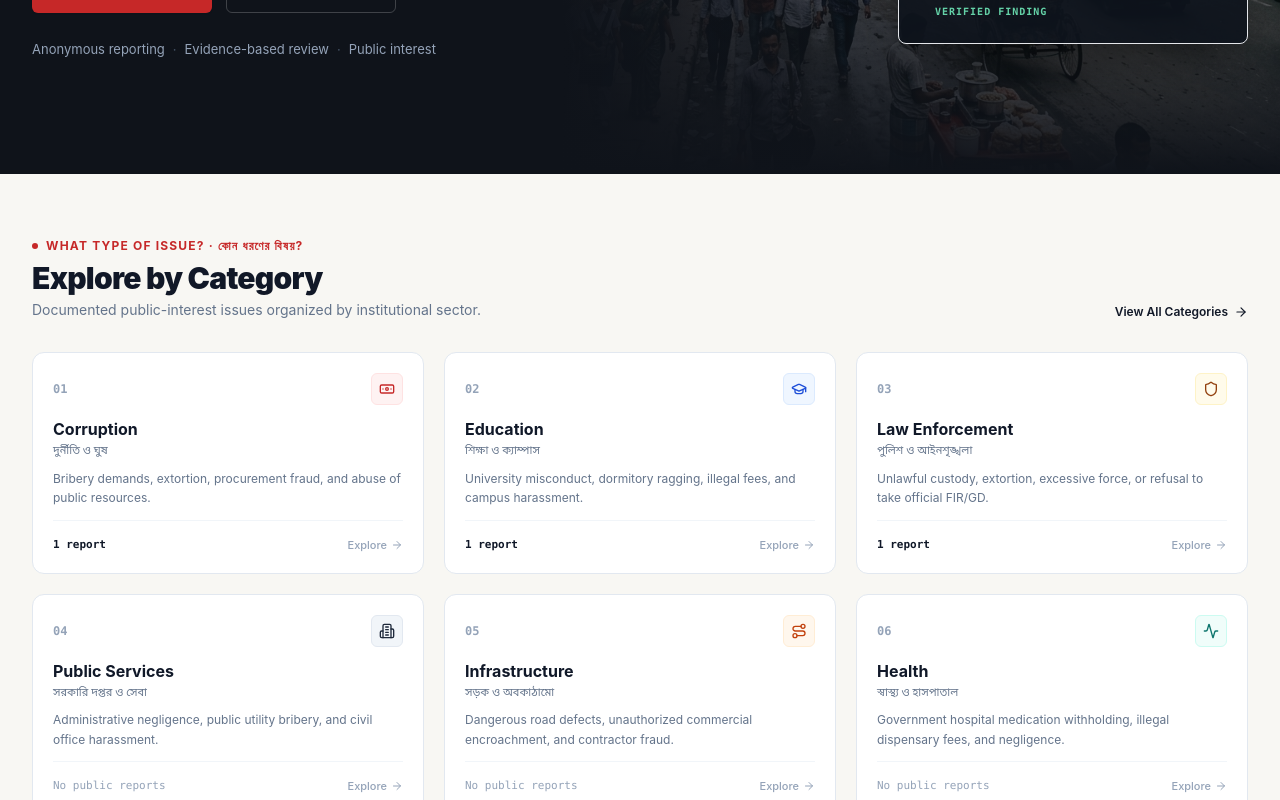
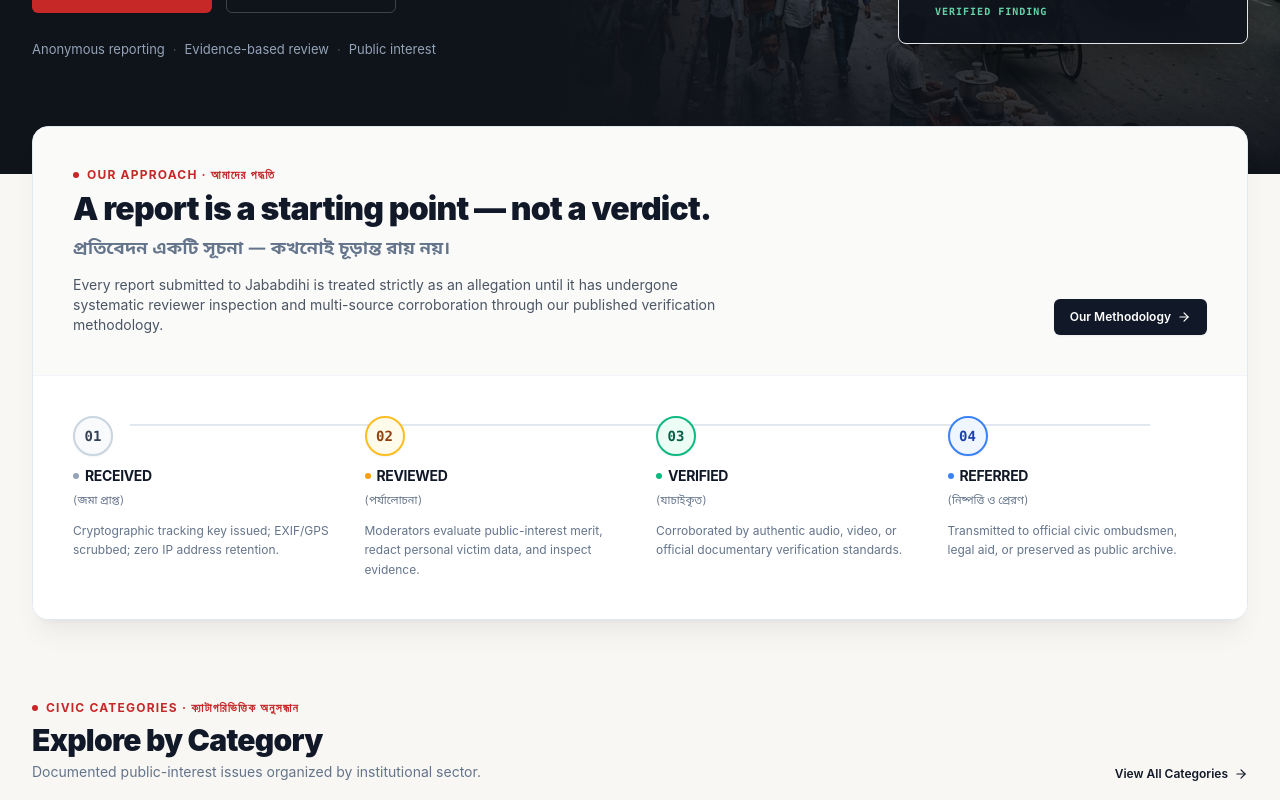
Before and after one commit to siaym/jababdhihi, a Next.js app: page / in a window 1280 px wide. Shown: the part 540-1340 px from the top of the page. Built offline with nearby package versions, Linux system fonts and the light colour scheme; no server answers.

Commit message:
revert(banner): restore 'A report is a starting point — not a verdict' section to previous state and hero-overlap position

```diff
--- a/src/app/page.tsx
+++ b/src/app/page.tsx
@@ -283,16 +283,21 @@
       </section>
 
       {/* ===================================================================
-          2. CATEGORY SECTION ("What type of issue? / Explore by Category")
+          2. ACCOUNTABILITY DOCTRINE BANNER (Overlapping Floating Transition)
          =================================================================== */}
-      <section id="categories" className="max-w-[1440px] mx-auto px-4 sm:px-6 lg:px-8 py-12 sm:py-16">
+      <AccountabilityDoctrineBanner className="relative z-20 -mt-6 sm:-mt-10 lg:-mt-12 pb-4 sm:pb-6" />
+
+      {/* ===================================================================
+          3. CATEGORY SECTION ("Explore by Category")
+         =================================================================== */}
+      <section id="categories" className="max-w-[1440px] mx-auto px-4 sm:px-6 lg:px-8 py-10 sm:py-14">
         {/* Section Header */}
         <div className="flex flex-col sm:flex-row sm:items-end justify-between gap-3 mb-6 sm:mb-8">
           <div>
             <div className="flex items-center gap-2 mb-1.5">
               <span className="w-1.5 h-1.5 rounded-full bg-[#C62828]" />
               <span className="text-[11px] sm:text-xs font-bold uppercase tracking-widest text-[#C62828]">
-                What Type of Issue? · কোন ধরণের বিষয়?
+                Civic Categories · ক্যাটাগরিভিত্তিক অনুসন্ধান
               </span>
             </div>
             <h2 className="text-2xl sm:text-3xl font-black text-[#111827] tracking-tight">
@@ -320,7 +325,7 @@
       </section>
 
       {/* ===================================================================
-          3. GEOGRAPHIC DISCOVERY SECTION ("Where is it happening? / Map")
+          4. REPORTS ACROSS BANGLADESH SECTION (MAP + REGIONAL BREAKDOWN)
          =================================================================== */}
       <section className="bg-slate-50/70 border-t border-slate-200/80 py-12 sm:py-16">
         <div className="max-w-[1440px] mx-auto px-4 sm:px-6 lg:px-8">
@@ -329,19 +334,12 @@
       </section>
 
       {/* ===================================================================
-          4. LATEST REPORTS SECTION ("What has been reported? / Reports")
+          5. LATEST REPORTS SECTION (STATUS-PROMINENT DOSSIERS)
          =================================================================== */}
       <section className="bg-white border-t border-slate-200/80 py-14 sm:py-16">
         <div className="max-w-[1440px] mx-auto px-4 sm:px-6 lg:px-8">
           <LatestReportsFeed />
         </div>
-      </section>
-
-      {/* ===================================================================
-          5. METHODOLOGY SECTION ("How do we handle reports? / Our Process")
-         =================================================================== */}
-      <section className="bg-[#F8F7F3] border-t border-slate-200/80 py-12 sm:py-16">
-        <AccountabilityDoctrineBanner />
       </section>
 
       {/* ===================================================================
--- a/src/components/home/AccountabilityDoctrineBanner.tsx
+++ b/src/components/home/AccountabilityDoctrineBanner.tsx
@@ -1,6 +1,6 @@
 import React from 'react';
 import Link from 'next/link';
-import { ArrowRight } from 'lucide-react';
+import { ArrowRight, CheckCircle2 } from 'lucide-react';
 
 export function AccountabilityDoctrineBanner({ className = '' }: { className?: string }) {
   const steps = [
@@ -12,43 +12,43 @@
       badgeBorder: 'border-slate-300',
       badgeBg: 'bg-slate-50',
       badgeText: 'text-slate-700',
-      statusColor: '#64748B',
+      dotColor: 'bg-slate-400',
     },
     {
       num: '02',
-      title: 'UNDER REVIEW',
+      title: 'REVIEWED',
       titleBn: 'পর্যালোচনা',
       desc: 'Moderators evaluate public-interest merit, redact personal victim data, and inspect evidence.',
       badgeBorder: 'border-amber-400',
       badgeBg: 'bg-amber-50',
       badgeText: 'text-amber-800',
-      statusColor: '#F59E0B',
+      dotColor: 'bg-amber-500',
     },
     {
       num: '03',
-      title: 'VERIFIED FINDING',
+      title: 'VERIFIED',
       titleBn: 'যাচাইকৃত',
       desc: 'Corroborated by authentic audio, video, or official documentary verification standards.',
       badgeBorder: 'border-emerald-500',
       badgeBg: 'bg-emerald-50',
       badgeText: 'text-emerald-800',
-      statusColor: '#16A34A',
+      dotColor: 'bg-emerald-500',
     },
     {
       num: '04',
-      title: 'REFERRED & RESOLVED',
+      title: 'REFERRED',
       titleBn: 'নিষ্পত্তি ও প্রেরণ',
-      desc: 'Transmitted to official civic ombudsmen, legal aid, or archived with institutional response.',
-      badgeBorder: 'border-purple-500',
-      badgeBg: 'bg-purple-50',
-      badgeText: 'text-purple-800',
-      statusColor: '#7C3AED',
+      desc: 'Transmitted to official civic ombudsmen, legal aid, or preserved as public archive.',
+      badgeBorder: 'border-blue-500',
+      badgeBg: 'bg-blue-50',
+      badgeText: 'text-blue-800',
+      dotColor: 'bg-blue-500',
     },
   ];
 
   return (
     <section className={`max-w-[1440px] mx-auto px-4 sm:px-6 lg:px-8 ${className}`}>
-      <div className="rounded-[16px] bg-white border border-[#E2E8F0] shadow-md shadow-slate-900/5 overflow-hidden">
+      <div className="rounded-[16px] bg-white border border-[#E2E8F0] shadow-xl shadow-slate-900/5 overflow-hidden">
         {/* Top Header */}
         <div className="p-6 sm:p-8 lg:p-10 border-b border-[#F1F5F9] bg-[#FAFAF9]">
           <div className="flex flex-col md:flex-row md:items-end justify-between gap-6">
@@ -56,7 +56,7 @@
               <div className="flex items-center gap-2">
                 <span className="w-1.5 h-1.5 rounded-full bg-[#C62828]" />
                 <span className="text-[11px] sm:text-xs font-bold uppercase tracking-widest text-[#C62828]">
-                  Our Process · আমাদের পদ্ধতি
+                  Our Approach · আমাদের পদ্ধতি
                 </span>
               </div>
               <h2 className="text-2xl sm:text-3xl lg:text-[32px] font-black text-[#111827] tracking-tight leading-tight">
@@ -98,16 +98,17 @@
 
                 {/* Title */}
                 <div>
-                  <h3 className="font-bold text-sm lg:text-[15px] text-[#111827] tracking-tight flex items-center gap-1.5">
+                  <h3 className="font-bold text-xs sm:text-sm text-[#111827] tracking-tight flex items-center gap-1.5">
+                    <span className={`w-1.5 h-1.5 rounded-full ${step.dotColor}`} />
                     <span>{step.title}</span>
                   </h3>
-                  <p className="font-bengali text-xs text-slate-400 font-medium">
-                    {step.titleBn}
-                  </p>
+                  <span className="text-[11px] text-slate-500 font-bengali">
+                    ({step.titleBn})
+                  </span>
                 </div>
 
                 {/* Description */}
-                <p className="text-xs text-slate-500 leading-relaxed max-w-[260px]">
+                <p className="text-xs text-[#64748B] leading-relaxed">
                   {step.desc}
                 </p>
               </div>
```
